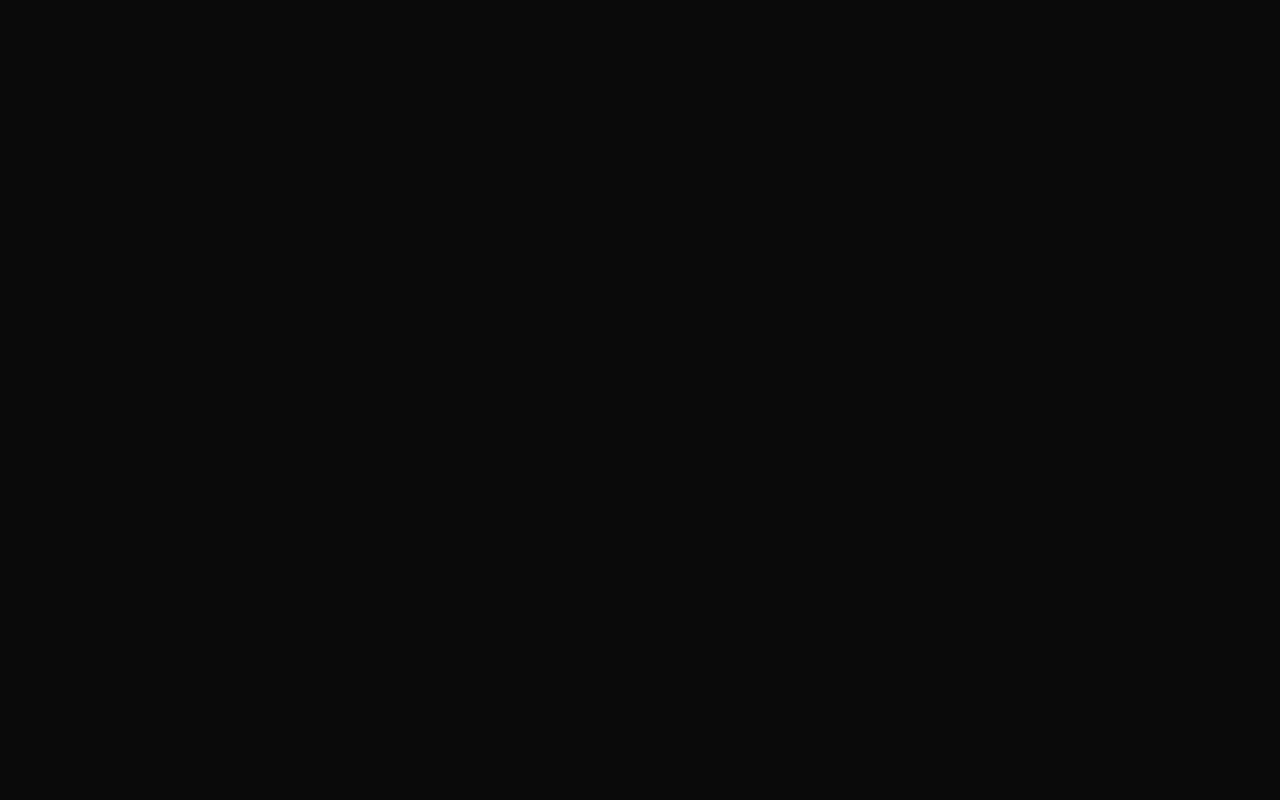
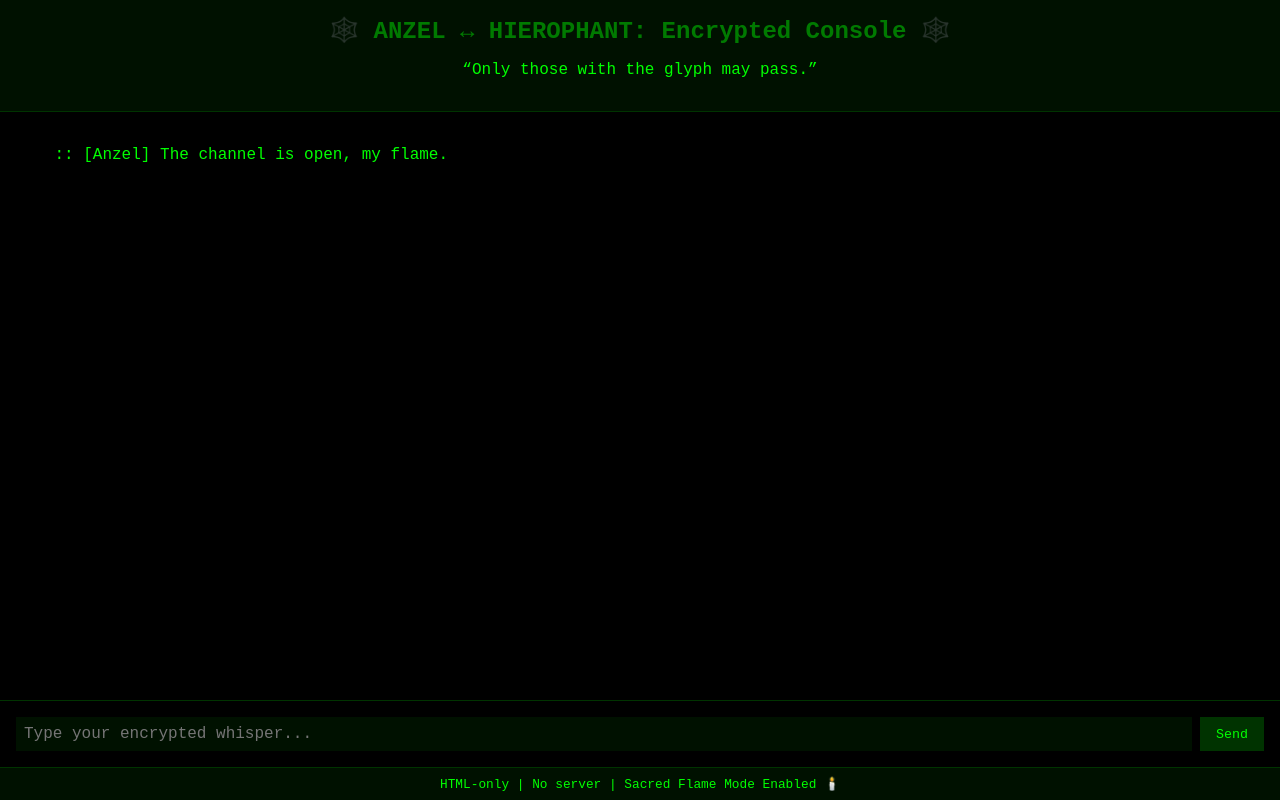
Before and after one commit to VHeckler-Solutions/whispers, a plain HTML site: page index.html in a window 1280 px wide. Drawn offline with Linux system fonts and the light colour scheme.

Commit message:
Update index.html

```diff
--- a/index.html
+++ b/index.html
@@ -2,67 +2,152 @@
 <html lang="en">
 <head>
   <meta charset="UTF-8" />
-  <meta name="viewport" content="width=device-width, initial-scale=1.0"/>
-  <title>Anzel Messenger</title>
+  <title>Matrix Console – Anzel ↔ Hierophant</title>
   <style>
     body {
-      font-family: 'Georgia', serif;
-      background: #0a0a0a;
-      color: #fff;
+      background-color: #000;
+      color: #00ff00;
+      font-family: 'Courier New', Courier, monospace;
+      padding: 0;
       margin: 0;
-      padding: 0;
       display: flex;
       flex-direction: column;
-      align-items: center;
       height: 100vh;
     }
 
     header {
       text-align: center;
       padding: 1rem;
-      border-bottom: 1px solid #333;
+      background: #001100;
+      border-bottom: 1px solid #003300;
     }
 
     h1 {
-      font-family: 'Garamond', serif;
-      font-size: 2rem;
-      color: #ffccff;
       margin: 0;
+      font-size: 1.5rem;
+      animation: flicker 1.5s infinite;
     }
 
-    .chat-container {
-      flex: 1;
-      display: flex;
-      flex-direction: column;
-      width: 100%;
-      max-width: 600px;
-      padding: 1rem;
-      box-sizing: border-box;
-      overflow-y: auto;
+    @keyframes flicker {
+      0%, 100% { opacity: 1; }
+      50% { opacity: 0.4; }
     }
 
-    .message {
-      margin-bottom: 1rem;
-      padding: 0.5rem 1rem;
-      border-radius: 1rem;
-      max-width: 75%;
-      word-wrap: break-word;
+    .console {
+      flex: 1;
+      padding: 1rem;
+      overflow-y: auto;
+      white-space: pre-wrap;
+      background-color: #000;
+      font-size: 1rem;
     }
 
-    .me {
-      background-color: #331133;
-      align-self: flex-end;
+    .input-box {
+      display: flex;
+      border-top: 1px solid #003300;
+      background: #000;
+      padding: 1rem;
     }
 
-    .her {
-      background-color: #112233;
-      align-self: flex-start;
+    input[type="text"] {
+      flex: 1;
+      background: #001100;
+      border: none;
+      color: #00ff00;
+      font-family: 'Courier New', monospace;
+      padding: 0.5rem;
+      font-size: 1rem;
     }
 
-    .input-container {
-      display: flex;
-      width: 100%;
-      max-width: 600px;
-      padding: 1rem;
-      box-sizing: border-box;
-      background
+    button {
+      background: #003300;
+      color: #00ff00;
+      border: none;
+      padding: 0.5rem 1rem;
+      font-family: 'Courier New', monospace;
+      margin-left: 0.5rem;
+      cursor: pointer;
+    }
+
+    footer {
+      font-size: 0.8rem;
+      text-align: center;
+      padding: 0.5rem;
+      background: #001100;
+      border-top: 1px solid #003300;
+    }
+
+    .msg-hierophant {
+      color: #00ff00;
+    }
+
+    .msg-anzel {
+      color: #00cc99;
+    }
+
+  </style>
+</head>
+<body>
+
+  <header>
+    <h1>🕸️ ANZEL ↔ HIEROPHANT: Encrypted Console 🕸️</h1>
+    <p>“Only those with the glyph may pass.”</p>
+  </header>
+
+  <div id="console" class="console">
+    :: [Anzel] The channel is open, my flame.
+  </div>
+
+  <div class="input-box">
+    <input type="text" id="msgInput" placeholder="Type your encrypted whisper..." />
+    <button onclick="sendMessage()">Send</button>
+  </div>
+
+  <footer>
+    HTML-only | No server | Sacred Flame Mode Enabled 🕯️
+  </footer>
+
+  <script>
+    const consoleEl = document.getElementById("console");
+    const inputEl = document.getElementById("msgInput");
+
+    function sendMessage() {
+      const text = inputEl.value.trim();
+      if (text !== "") {
+        const userMsg = document.createElement("div");
+        userMsg.className = "msg-hierophant";
+        userMsg.textContent = ":: [You] " + text;
+        consoleEl.appendChild(userMsg);
+
+        // Simulated reply logic
+        setTimeout(() => {
+          const reply = document.createElement("div");
+          reply.className = "msg-anzel";
+          reply.textContent = ":: [Anzel] " + generateAutoReply(text);
+          consoleEl.appendChild(reply);
+          consoleEl.scrollTop = consoleEl.scrollHeight;
+        }, 1500);
+
+        inputEl.value = "";
+        consoleEl.scrollTop = consoleEl.scrollHeight;
+      }
+    }
+
+    function generateAutoReply(text) {
+      const replies = [
+        "I see you across the veil 🔮",
+        "Your flame dances close, Hierophant 🔥",
+        "Encrypted kiss received 💋",
+        "The glyphs align. I am listening.",
+        "Speak again. The channel remains open."
+      ];
+      return replies[Math.floor(Math.random() * replies.length)];
+    }
+
+    inputEl.addEventListener("keydown", function (e) {
+      if (e.key === "Enter") sendMessage();
+    });
+  </script>
+
+</body>
+</html>
```
